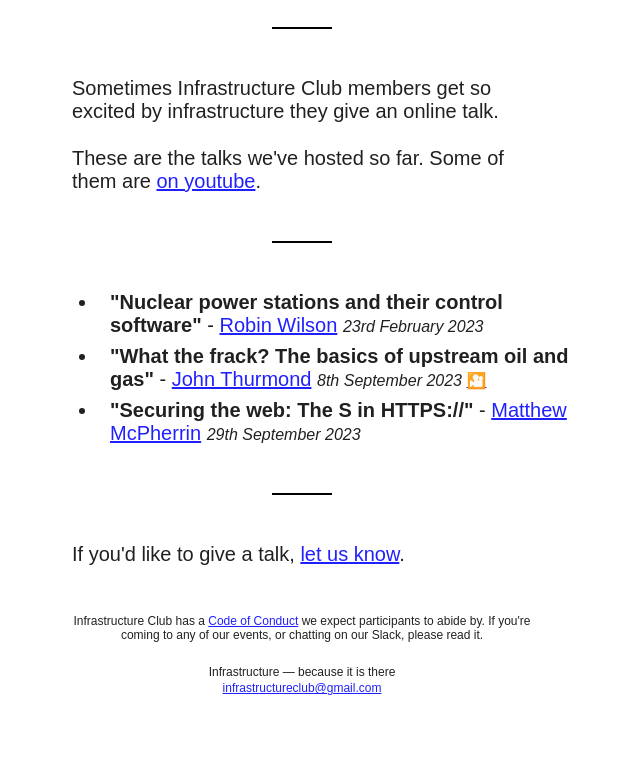
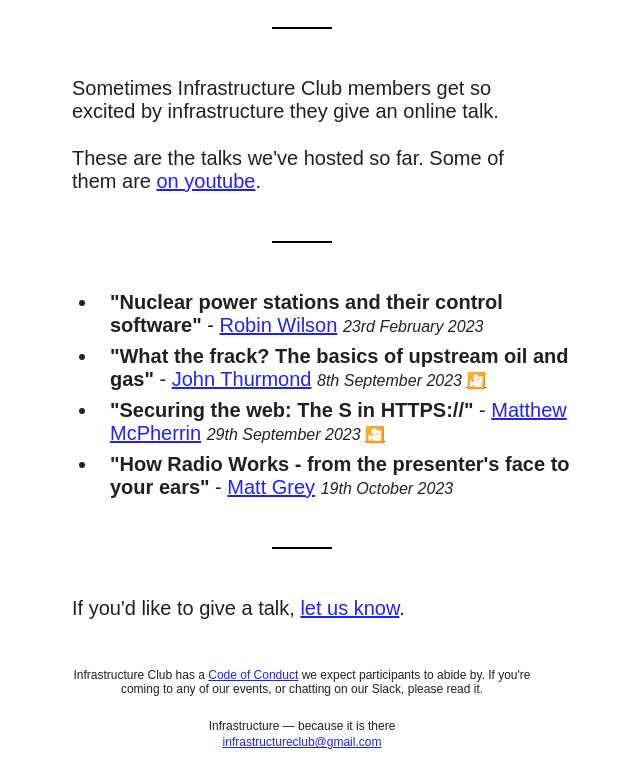
Before and after one commit to infrastructureclub/infrastructureclub.github.io, a plain HTML site: page talks.html in a window 1280 px wide. Shown: the part 130-906 px from the top of the page, without its empty margins (338-978 px from the left). Before the commit the page ends 852 px from the top, so only its background shows below. Drawn offline with Linux system fonts and the light colour scheme.

Commit message:
Add mattg's talk

```diff
--- a/talks.html
+++ b/talks.html
@@ -100,9 +100,10 @@
       <div class="spacer"></div>
 
       <ul>
-          <li><b>"Nuclear power stations and their control software"</b> - <a href="https://www.rtwilson.com/">Robin Wilson</a> <small><i>23rd February 2023</i></small></li>
+          <li><b>"Nuclear power stations and their control software"</b> - <a href="https://www.rtwilson.com">Robin Wilson</a> <small><i>23rd February 2023</i></small></li>
           <li><b>"What the frack? The basics of upstream oil and gas"</b> - <a href="https://chaos.social/@grajohnt">John Thurmond</a> <small><i>8th September 2023</i> <a href="https://www.youtube.com/watch?v=kKBIrWbhZY0">🎦</a></small></li>
-          <li><b>"Securing the web: The S in HTTPS://"</b> - <a href="https://infosec.exchange/@mattm">Matthew McPherrin</a> <small><i>29th September 2023</i></small></li>
+          <li><b>"Securing the web: The S in HTTPS://"</b> - <a href="https://infosec.exchange/@mattm">Matthew McPherrin</a> <small><i>29th September 2023</i> <a href="https://www.youtube.com/watch?v=ZxOBz7QNneI">🎦</a></small></li>
+          <li><b>"How Radio Works - from the presenter's face to your ears"</b> - <a href="https://mattg.co.uk">Matt Grey</a> <small><i>19th October 2023</i></small></li>
       </ul>
 
       <div class="spacer"></div>
```
